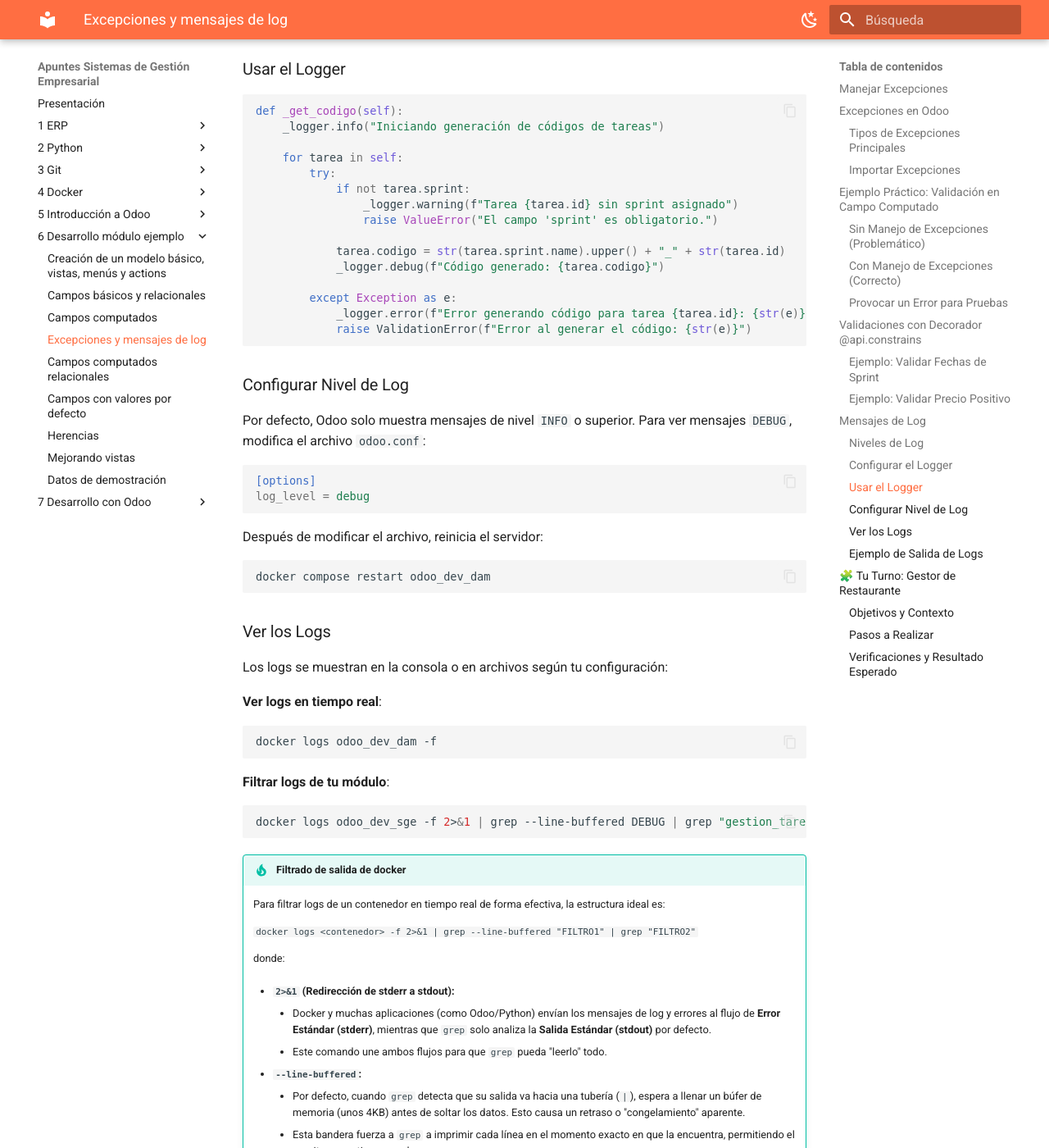
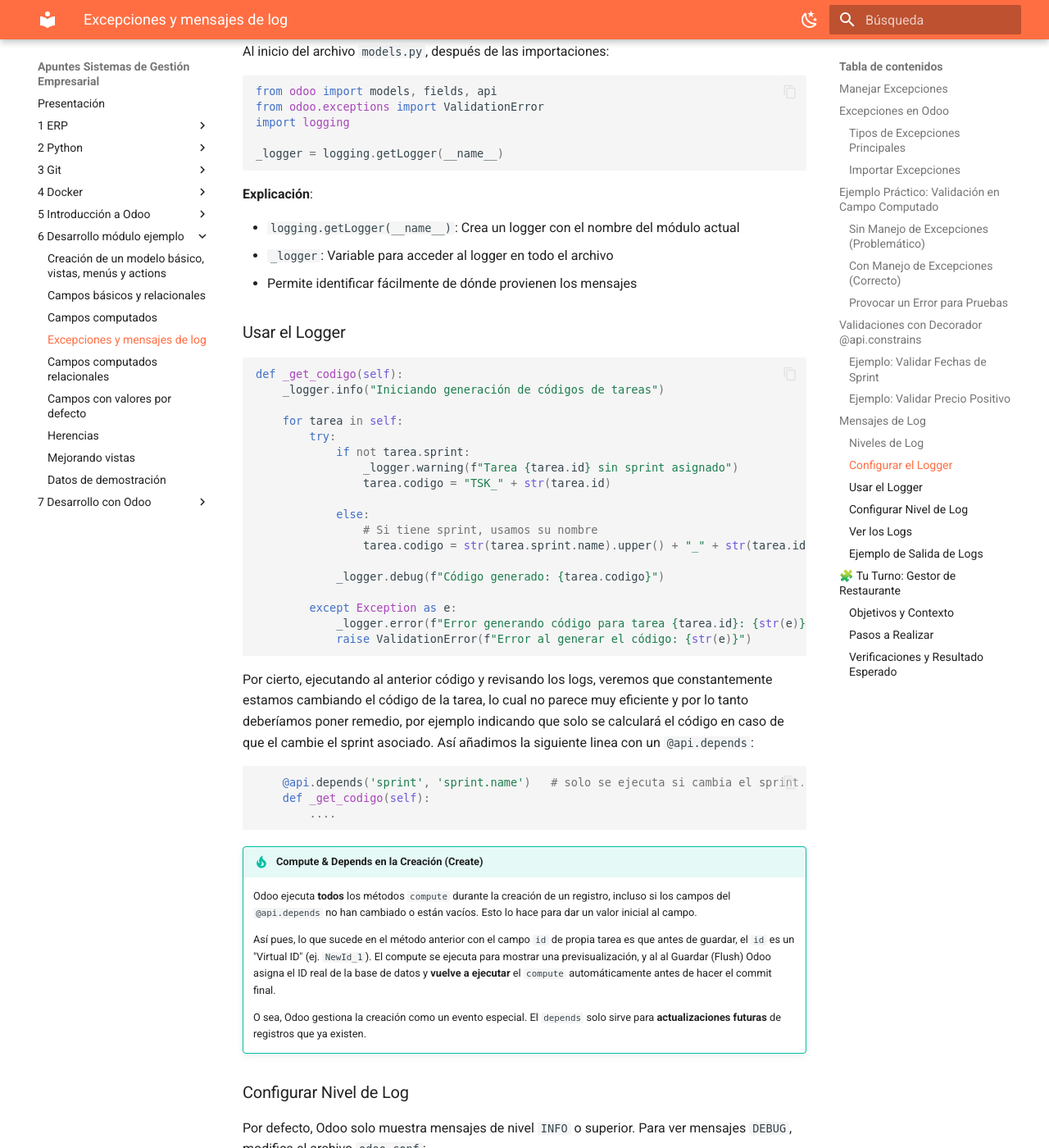
Before and after one commit to apuntes-sergio/sge, an MkDocs documentation site: the page built from docs/6_4_excepciones_logs.md, in a window 1280 px wide and 1400 px high, scrolled down 5530 px. Shown: the whole window at 82% size. Built offline with MkDocs 1.6.1 and Material for MkDocs 9.7.7, drawn with Linux system fonts in a browser that asks for light colours; some web fonts are replaced; some of the changed text lies outside the part shown.

Commit message:
Revisión excepciones

````diff
--- a/docs/6_4_excepciones_logs.md
+++ b/docs/6_4_excepciones_logs.md
@@ -85,10 +85,6 @@
 def _get_codigo(self):
     for tarea in self:
         try:
-            # Verificamos que tenga sprint asignado
-            if not tarea.sprint:
-                raise ValueError("El campo 'sprint' es obligatorio para generar el código.")
-
             # Generamos el código
             tarea.codigo = str(tarea.sprint.nombre).upper() + "_" + str(tarea.id)
 
@@ -109,16 +105,34 @@
 
 ### Provocar un Error para Pruebas
 
-Si quieres probar el manejo de excepciones, puedes forzar un error. Por ejemplo, cambiando:
+Vamos a provocar un error en nuestro código, para ver como funciona esta gestión de excepciones.
+
+Vamos a modificar el cálculo de la fecha final de y vamos poner mal el nombre del campo. En el código inicial
 
 ```python
-tarea.codigo = str(tarea.sprint.nombre).upper() + "_" + str(tarea.id)
+@api.depends('fecha_ini', 'duracion')
+def _compute_fecha_fin(self):
+    for sprint in self:
+        if sprint.fecha_ini and sprint.duracion and sprint.duracion > 0:
+            sprint.fecha_fin = sprint.fecha_ini + timedelta(days=sprint.duracion)
+        else:
+            sprint.fecha_fin = sprint.fecha_ini
 ```
 
-por (error intencional):
+cambiamos cualquier variablem para ver cómo reacciona e incluimos el bloque `try-excetp`
 
 ```python
-tarea.codigo = str(tarea.sprint.nombre).upper() + "_" + str(tarea.id_)  # id_ no existe
+@api.depends('fecha_ini', 'duracion')
+def _compute_fecha_fin(self):
+    for sprint in self:
+        try:
+            if sprint.fecha_ini and sprint.duracion and sprint.duracion > 0:
+                sprint.fecha_fin = sprint.fecha_inicial + timedelta(days=sprint.duracion)
+            else:
+                sprint.fecha_fin = sprint.fecha_inicial #campo erróneo
+        except Exception as e:
+            raise ValidationError(f"Error al generar el código: {str(e)}")
+            # raise UserError(f"Error al generar el código: {str(e)}")
 ```
 
 Esto provocará un error que será capturado por el `except` y mostrado al usuario de forma controlada.
@@ -203,15 +217,35 @@
         try:
             if not tarea.sprint:
                 _logger.warning(f"Tarea {tarea.id} sin sprint asignado")
-                raise ValueError("El campo 'sprint' es obligatorio.")
+                tarea.codigo = "TSK_" + str(tarea.id)
 
-            tarea.codigo = str(tarea.sprint.name).upper() + "_" + str(tarea.id)
+            else:
+                # Si tiene sprint, usamos su nombre
+                tarea.codigo = str(tarea.sprint.name).upper() + "_" + str(tarea.id)
+
             _logger.debug(f"Código generado: {tarea.codigo}")
 
         except Exception as e:
             _logger.error(f"Error generando código para tarea {tarea.id}: {str(e)}")
             raise ValidationError(f"Error al generar el código: {str(e)}")
 ```
+
+Por cierto, ejecutando al anterior código y revisando los logs, veremos que constantemente estamos cambiando el código de la tarea, lo cual no parece muy eficiente y por lo tanto deberíamos poner remedio, por ejemplo indicando que solo se calculará el código en caso de que el cambie el sprint asociado. Así añadimos la siguiente linea con un `@api.depends`:
+
+```python
+    @api.depends('sprint', 'sprint.name')   # solo se ejecuta si cambia el sprint.
+    def _get_codigo(self):
+        ....
+```
+
+!!!tip "Compute & Depends en la Creación (Create)"
+
+    Odoo ejecuta **todos** los métodos `compute` durante la creación de un registro, incluso si los campos del `@api.depends` no han cambiado o están vacíos. Esto lo hace para dar un valor inicial al campo.
+
+    Así pues, lo que sucede en el método anterior con el campo `id` de propia tarea es que antes de guardar, el `id` es un "Virtual ID" (ej. `NewId_1`). El compute se ejecuta para mostrar una previsualización, y al al Guardar (Flush) Odoo asigna el ID real de la base de datos y **vuelve a ejecutar** el `compute` automáticamente antes de hacer el commit final.
+
+    O sea, Odoo gestiona la creación como un evento especial. El `depends` solo sirve para **actualizaciones futuras** de registros que ya existen.
+
 
 ### Configurar Nivel de Log
 
````
